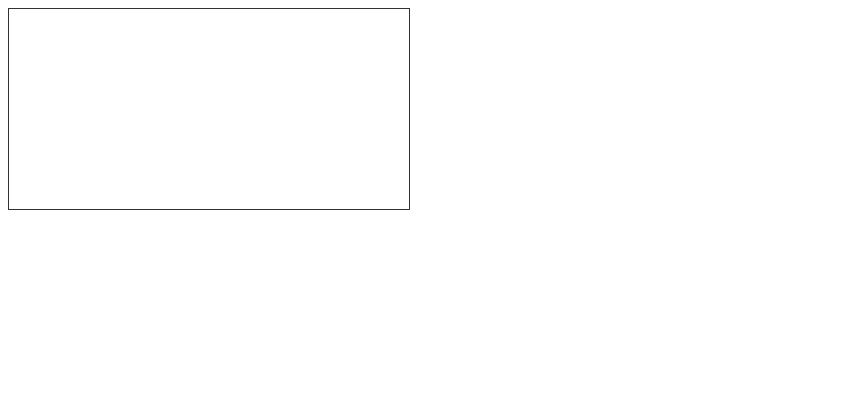
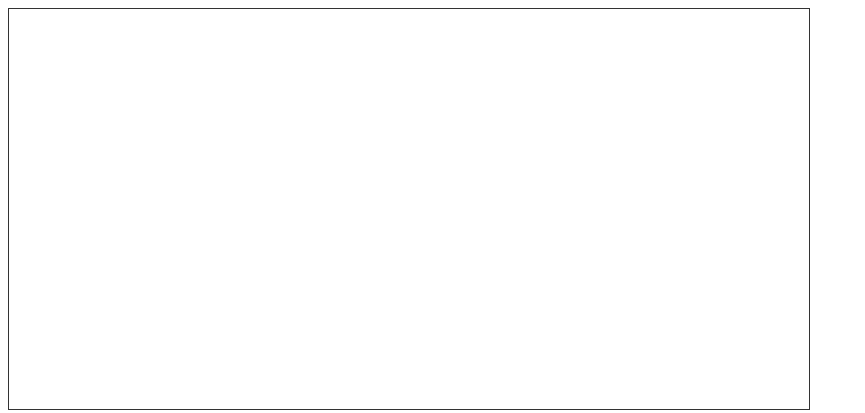
Before and after one commit to HappyPilot/1Test_Learninig, a plain HTML site: page src/Snake/Snake.html in a window 1280 px wide. Shown: the whole page, without its empty margins (0-865 px from the left). Drawn offline with Linux system fonts and the light colour scheme.

Commit message:
class on id

```diff
--- a/src/Snake/Snake.html
+++ b/src/Snake/Snake.html
@@ -4,15 +4,16 @@
     <meta charset="UTF-8">
     <title>Snake</title>
     <style type="text/css">
-.box {
-  width: 400px;
-  height: 200px;
+#box {
+  width: 800px;
+  height: 400px;
   border: 1px solid #333;
   }
 
     </style>
 </head>
 <body>
-<div class="box"></div>
+<div id="box"></div>
+
 </body>
 </html>
```
